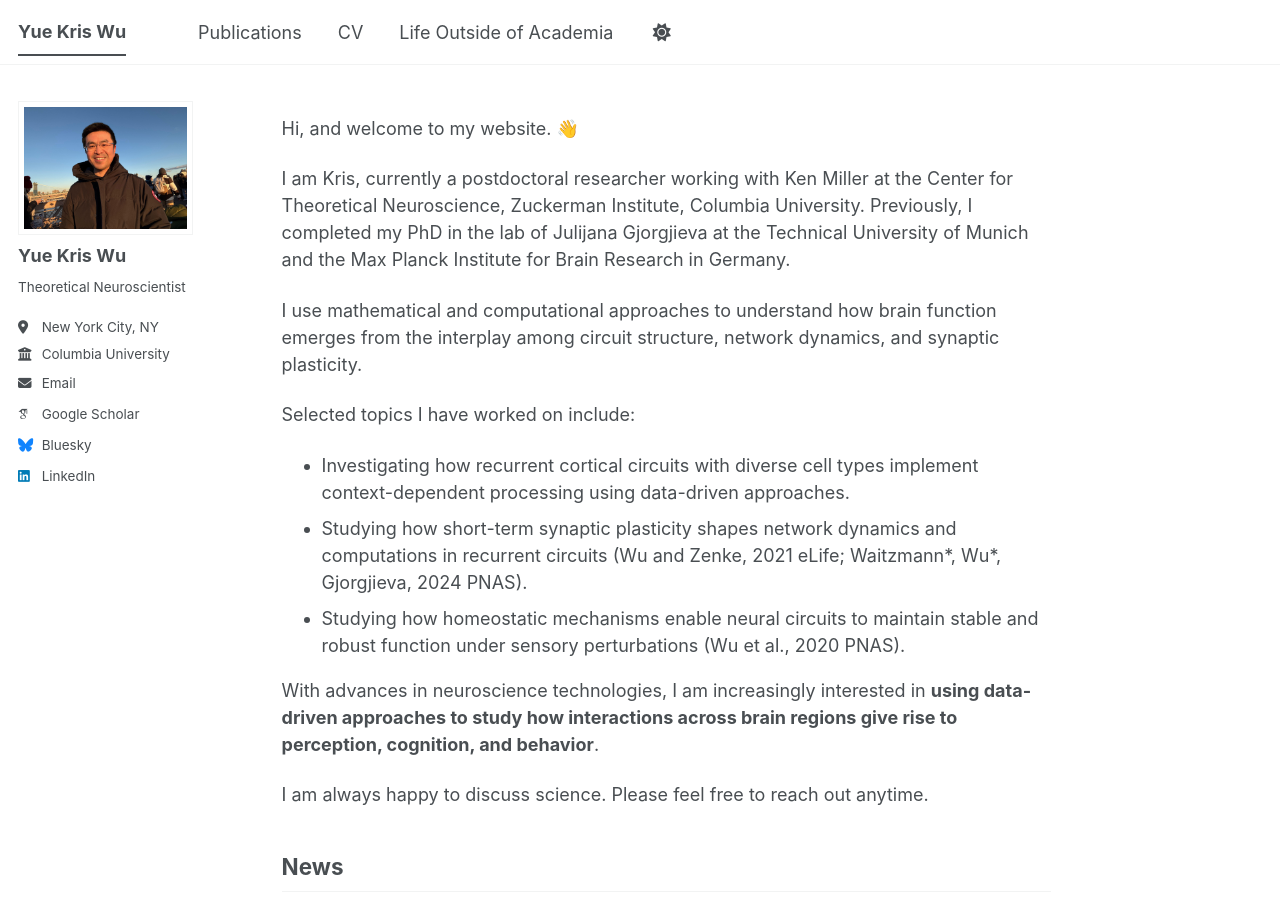
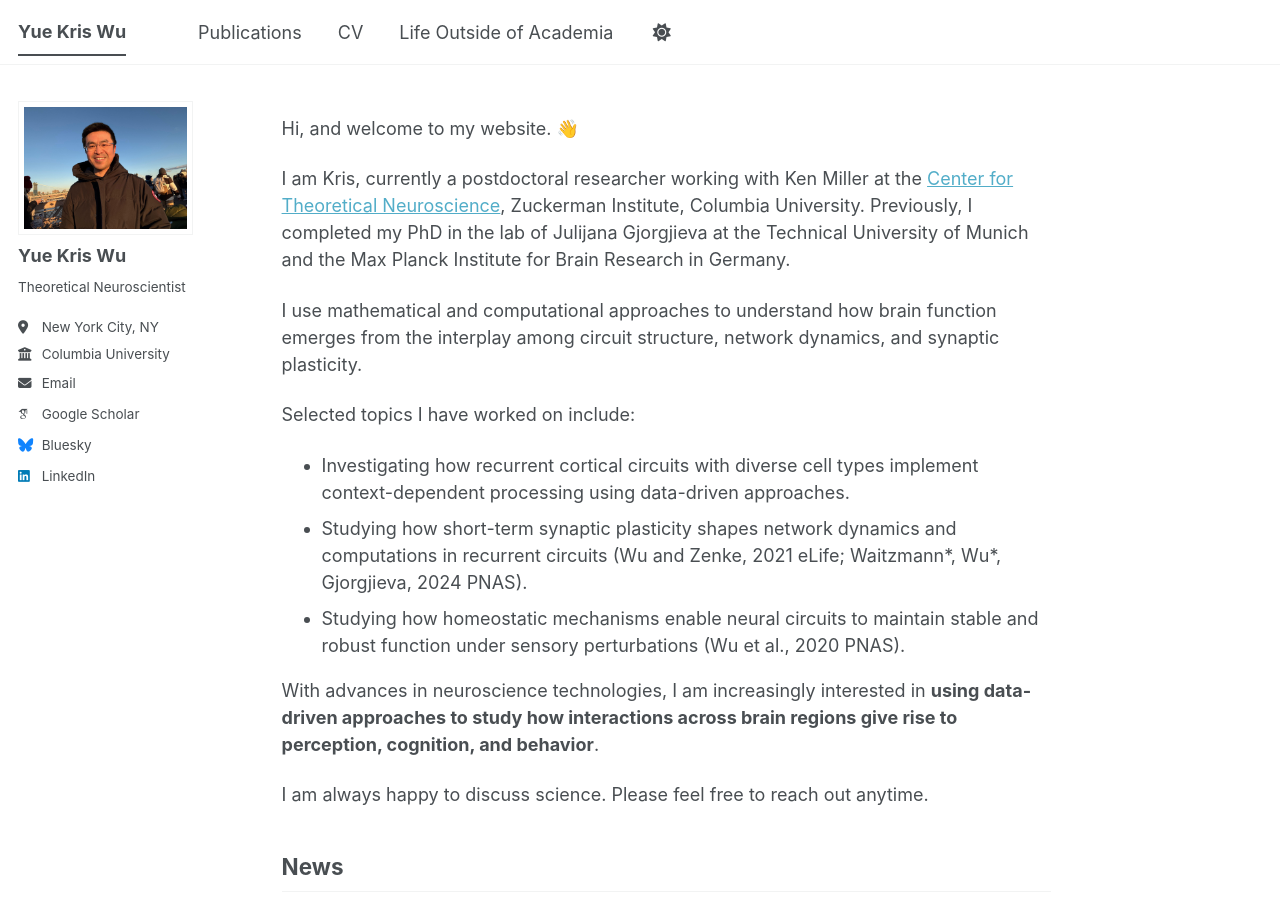
Before and after one commit to yuekriswu/yuekriswu.github.io, a Jekyll site: the page built from _pages/about.md, in a window 1280 px wide and 900 px high. Built offline with Jekyll 4.4.1, drawn with Linux system fonts in a browser that asks for light colours; emoji names are drawn with the system emoji font; some web fonts are replaced; a script bundle is joined from its source files by our own code; library files that are not in the unit come from our copies; part of the change alters nothing that is shown.

```diff
--- a/_pages/about.md
+++ b/_pages/about.md
@@ -9,7 +9,7 @@ redirect_from:
 
 Hi, and welcome to my website. :wave:
 
-I am Kris, currently a postdoctoral researcher working with Ken Miller at the Center for Theoretical Neuroscience, Zuckerman Institute, Columbia University. Previously, I completed my PhD in the lab of Julijana Gjorgjieva at the Technical University of Munich and the Max Planck Institute for Brain Research in Germany.
+I am Kris, currently a postdoctoral researcher working with Ken Miller at the [Center for Theoretical Neuroscience](https://ctn.zuckermaninstitute.columbia.edu), Zuckerman Institute, Columbia University. Previously, I completed my PhD in the lab of Julijana Gjorgjieva at the Technical University of Munich and the Max Planck Institute for Brain Research in Germany.
 
 I use mathematical and computational approaches to understand how brain function emerges from the interplay among circuit structure, network dynamics, and synaptic plasticity.
 
```
